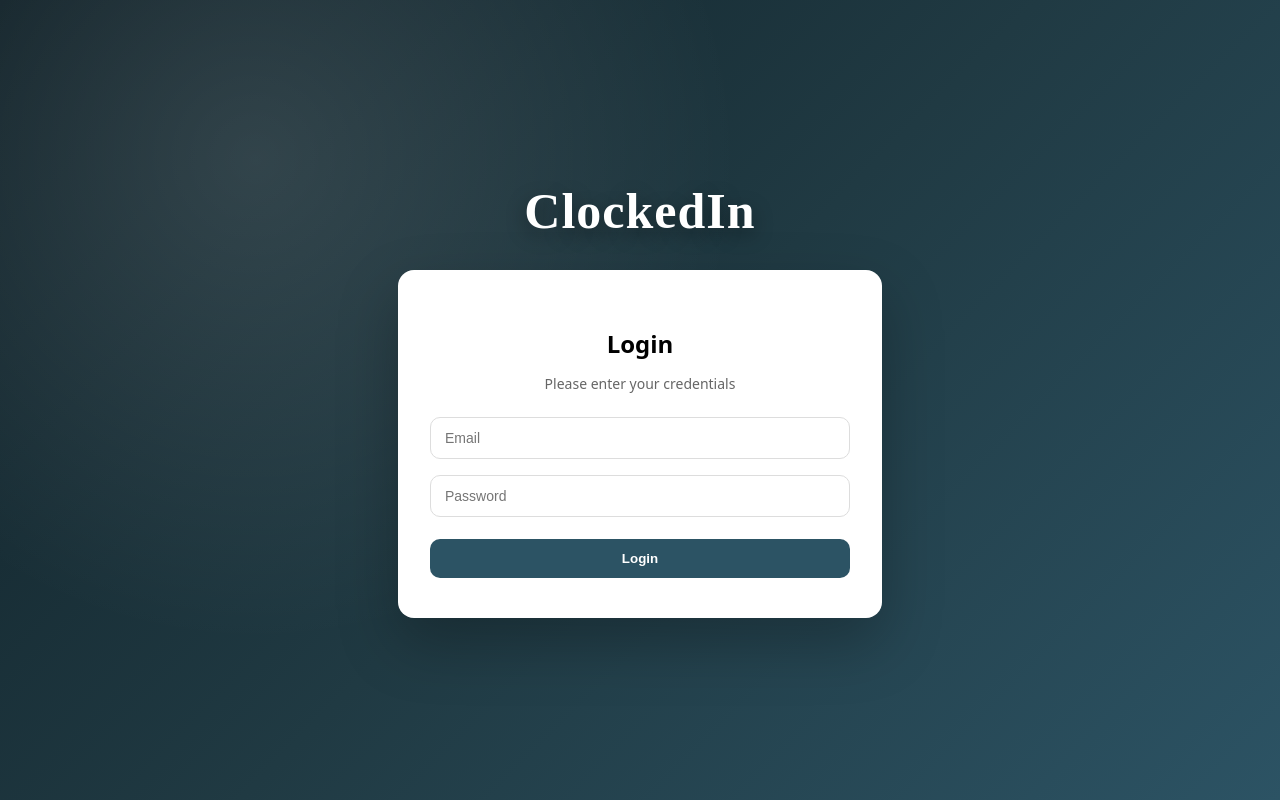
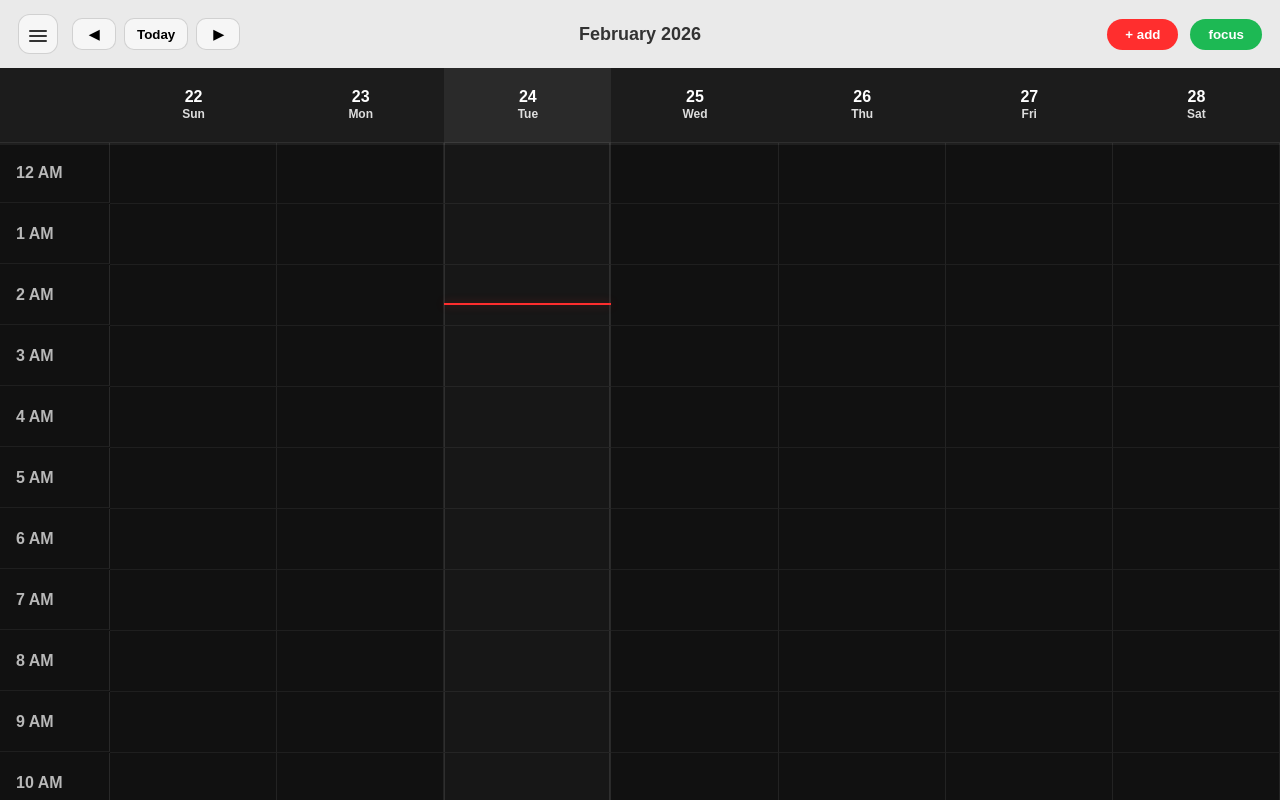
Before and after one commit to aidanlui29/csc307-team5, a React (Vite) app in the folder packages/react-frontend/: page /planner in a window 1280 px wide. Before the commit this address led to /login. Built offline with nearby package versions, Linux system fonts and the light colour scheme.

Commit message:
Working Menu on Planner

```diff
--- a/packages/react-frontend/src/app.jsx
+++ b/packages/react-frontend/src/app.jsx
@@ -1,9 +1,10 @@
 import { BrowserRouter, Routes, Route, Navigate, Outlet } from "react-router-dom";
-import { useState } from "react";
+import { useEffect, useState } from "react";
 
 import Login from "./login.jsx";
 import Planners from "./planners.jsx";
 import Dashboard from "./dashboard.jsx";
+import Planner from "./planner.jsx"
 
 import TopBar from "./topBar.jsx";
 import MenuDrawer from "./menuDrawer.jsx";
@@ -25,6 +26,23 @@ function Layout() {
   );
 }
 
+function DrawerOnlyLayout() {
+  const [menuOpen, setMenuOpen] = useState(false);
+
+  useEffect(() => {
+    const onOpen = () => setMenuOpen(true);
+    window.addEventListener("clockedIn:openMenu", onOpen);
+    return () => window.removeEventListener("clockedIn:openMenu", onOpen);
+  }, []);
+
+  return (
+    <div style={{ minHeight: "100vh" }}>
+      <MenuDrawer open={menuOpen} onClose={() => setMenuOpen(false)} />
+      <Outlet />
+    </div>
+  );
+}
+
 export default function App() {
   return (
     <BrowserRouter>
@@ -41,6 +59,10 @@ export default function App() {
           <Route path="/dashboard" element={<Dashboard />} />
         </Route>
 
+        <Route element={<DrawerOnlyLayout />}>
+        <Route path="/planner" element={<Planner />} />
+        </Route>
+
         {/* Fallback */}
         <Route path="*" element={<Navigate to="/login" replace />} />
       </Routes>
--- a/packages/react-frontend/src/planner.css
+++ b/packages/react-frontend/src/planner.css
@@ -29,6 +29,40 @@ body {
   display: flex;
   align-items: center;
   gap: 14px;
+}
+
+.planner__menuIcon {
+  width: 40px;
+  height: 40px;
+  border-radius: 12px;
+  border: 1px solid rgba(0, 0, 0, 0.15);
+  background: #f6f6f6;
+  cursor: pointer;
+  display: flex;
+  flex-direction: column;
+  justify-content: center;
+  align-items: center;
+  padding: 0;
+}
+
+.planner__menuIcon:hover {
+  background: #ffffff;
+}
+
+.planner__menuIcon:active {
+  transform: translateY(1px);
+}
+
+.planner__menuIcon .planner__hamburgerLine{
+  margin-top: 3px;
+}
+
+.planner__hamburgerLine {
+  display: block;
+  width: 18px;
+  height: 2px;
+  background: #333;
+  border-radius: 999px;
 }
 
 .planner__menu {
@@ -114,7 +148,7 @@ body {
 .planner__header {
   position: sticky;
   top: 0;
-    z-index: 50;
+  z-index: 30;
   background: #1c1c1c;
   box-shadow: 0 2px 0 rgba(255, 255, 255, 0.06);
 }
@@ -185,7 +219,7 @@ body {
   position: absolute;
   height: 2px;
   background: #ff2e2e;
-    z-index: 25;              /* BELOW header (50) */
+  z-index: 25;              /* BELOW header (30) */
   pointer-events: none;
   box-shadow: 0 0 8px rgba(255, 46, 46, 0.35);
 }
@@ -342,20 +376,22 @@ body {
   display: flex;
   flex-direction: column;
   gap: 6px;
-    flex: 1;
+  width: 100%;
 }
 
-  .plannerModal__field label {
+.plannerModal__field > div {
+  font-weight: 900;
+  opacity: 0.75;
   font-size: 12px;
-    font-weight: 800;
-    opacity: 0.7;
+  text-transform: uppercase;
+  letter-spacing: 0.6px;
 }
 
 .plannerModal__field input,
 .plannerModal__field textarea {
   border: none;
   outline: none;
-    background: #e7e7e7;
+  background: #e0e0e0;
   border-radius: 10px;
   padding: 10px 10px;
   font-weight: 700;
@@ -412,7 +448,7 @@ body {
 /* Popover like your screenshot */
 .plannerPopover {
   position: absolute;
-    z-index: 40;            /* still below header (50), above events (20) */
+  z-index: 40;            /* above header (30), above events (20) */
   background: #ffffff;
   color: #111;
   border-radius: 16px;
--- a/packages/react-frontend/src/planner.jsx
+++ b/packages/react-frontend/src/planner.jsx
@@ -397,7 +397,20 @@ useEffect(() => {
       {/* Fixed Top Bar */}
       <div className="planner__topbar" onClick={(e) => e.stopPropagation()}>
         <div className="planner__left">
-          <div className="planner__menu">☰ Menu</div>
+          <button
+            className="planner__menuIcon"
+            type="button"
+            aria-label="Open menu"
+            onClick={(e) => {
+              e.stopPropagation();
+              window.dispatchEvent(new CustomEvent("clockedIn:openMenu"));
+            }}
+          >
+            <span className="planner__hamburgerLine" />
+            <span className="planner__hamburgerLine" />
+            <span className="planner__hamburgerLine" />
+          </button>
+
           <div className="planner__nav">
             <button className="planner__navbtn" onClick={() => setAnchorDate((d) => addWeeks(d, -1))} type="button">
               ◀
```
Lines whose indentation alone changed are shown as unchanged.
